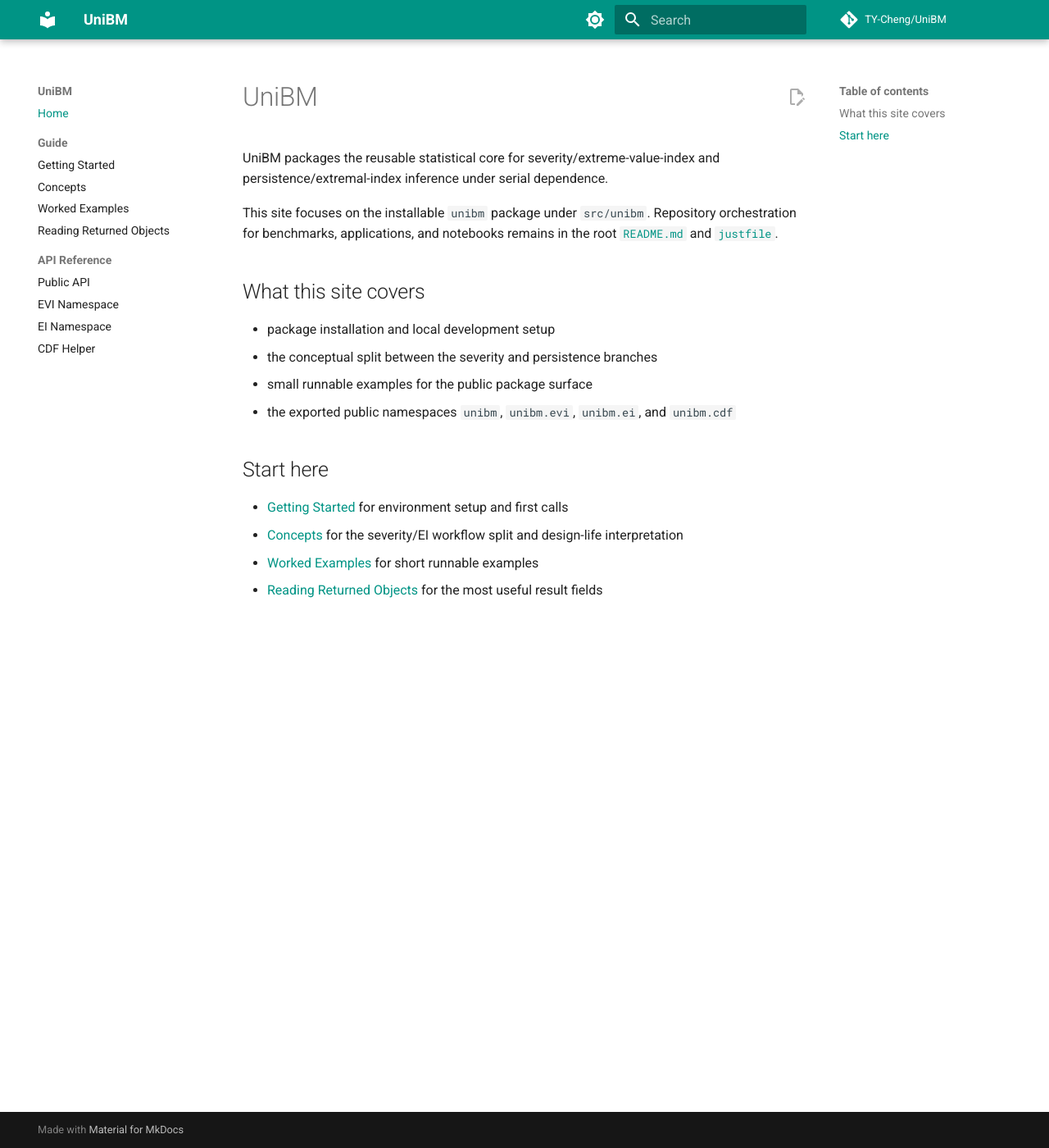
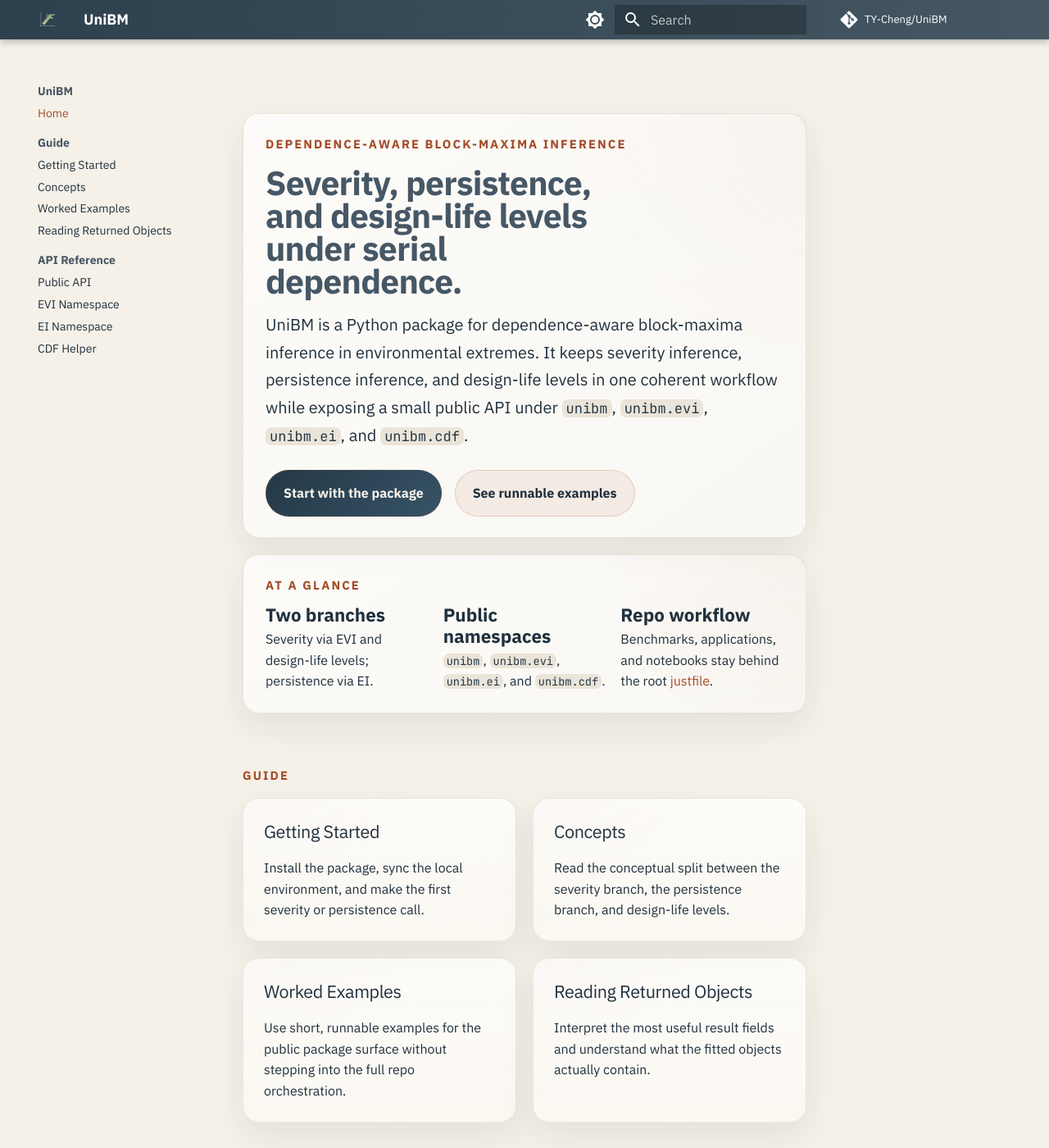
Before and after one commit to TY-Cheng/UniBM, an MkDocs documentation site: the page built from docs/index.md, in a window 1280 px wide and 1400 px high. Shown: the whole window at 82% size. Built offline with MkDocs 1.6.1 and Material for MkDocs 9.7.7, drawn with Linux system fonts in a browser that asks for light colours; comment, search, counter and statistics services are not loaded; some of the changed text lies outside the part shown.

Commit message:
Revamp docs site UI and wording
Overhaul documentation site: add branded SVG assets (favicon & mark), a new extra.css theme, and redesign index.md with hero, cards, and API overview.
Update mkdocs.yml to register logo, favicon, fonts, palette choices, and include extra_css/JS.
Make copy edits across docs (README, getting-started, concepts, api/evi, worked-examples) to clarify "installable" package wording, design-life terminology, and bootstrap/EI workflow phrasing.
Minor code docstring wording tweaks in src/unibm/__init__.py and src/unibm/evi/bootstrap.py.

Co-Authored-By: LYZ4951 <157664838+lyz4951@users.noreply.github.com>

```diff
--- a/docs/index.md
+++ b/docs/index.md
@@ -1,26 +1,90 @@
-# UniBM
+<section class="unibm-hero">
+  <div class="unibm-hero-grid">
+    <div class="unibm-panel unibm-panel-primary">
+      <p class="unibm-eyebrow">Dependence-aware block-maxima inference</p>
+      <h1>Severity, persistence, and design-life levels under serial dependence.</h1>
+      <p class="unibm-lead">
+        UniBM is a Python package for dependence-aware block-maxima inference in
+        environmental extremes. It keeps severity inference, persistence
+        inference, and design-life levels in one coherent workflow while
+        exposing a small public API under <code>unibm</code>,
+        <code>unibm.evi</code>, <code>unibm.ei</code>, and <code>unibm.cdf</code>.
+      </p>
+      <div class="unibm-actions">
+        <a class="unibm-button unibm-button-primary" href="getting-started/">
+          Start with the package
+        </a>
+        <a class="unibm-button unibm-button-secondary" href="worked-examples/">
+          See runnable examples
+        </a>
+      </div>
+    </div>
+    <aside class="unibm-panel unibm-panel-secondary">
+      <p class="unibm-kicker">At a glance</p>
+      <div class="unibm-metrics">
+        <div class="unibm-metric">
+          <strong>Two branches</strong>
+          <span>Severity via EVI and design-life levels; persistence via EI.</span>
+        </div>
+        <div class="unibm-metric">
+          <strong>Public namespaces</strong>
+          <span><code>unibm</code>, <code>unibm.evi</code>, <code>unibm.ei</code>, and <code>unibm.cdf</code>.</span>
+        </div>
+        <div class="unibm-metric">
+          <strong>Repo workflow</strong>
+          <span>Benchmarks, applications, and notebooks stay behind the root <a href="https://github.com/TY-Cheng/UniBM/blob/main/justfile">justfile</a>.</span>
+        </div>
+      </div>
+    </aside>
+  </div>
+</section>
 
-UniBM packages the reusable statistical core for severity/extreme-value-index
-and persistence/extremal-index inference under serial dependence.
+<p class="unibm-section-label">Guide</p>
 
-This site focuses on the installable `unibm` package under `src/unibm`.
-Repository orchestration for benchmarks, applications, and notebooks remains in
-the root [`README.md`](https://github.com/TY-Cheng/UniBM/blob/main/README.md)
-and [`justfile`](https://github.com/TY-Cheng/UniBM/blob/main/justfile).
+<div class="unibm-card-grid">
+  <a class="unibm-card" href="getting-started/">
+    <h3>Getting Started</h3>
+    <p>Install the package, sync the local environment, and make the first severity or persistence call.</p>
+  </a>
+  <a class="unibm-card" href="concepts/">
+    <h3>Concepts</h3>
+    <p>Read the conceptual split between the severity branch, the persistence branch, and design-life levels.</p>
+  </a>
+  <a class="unibm-card" href="worked-examples/">
+    <h3>Worked Examples</h3>
+    <p>Use short, runnable examples for the public package surface without stepping into the full repo orchestration.</p>
+  </a>
+  <a class="unibm-card" href="reading-returned-objects/">
+    <h3>Reading Returned Objects</h3>
+    <p>Interpret the most useful result fields and understand what the fitted objects actually contain.</p>
+  </a>
+</div>
 
-## What this site covers
+<p class="unibm-section-label">API Surface</p>
 
-- package installation and local development setup
-- the conceptual split between the severity and persistence branches
-- small runnable examples for the public package surface
-- the exported public namespaces `unibm`, `unibm.evi`, `unibm.ei`, and
-  `unibm.cdf`
+<div class="unibm-card-grid">
+  <a class="unibm-card" href="api/public-api/">
+    <h3>Public API</h3>
+    <p>Start from the top-level package namespace and the recommended entrypoints.</p>
+  </a>
+  <a class="unibm-card" href="api/evi/">
+    <h3>EVI Namespace</h3>
+    <p>Severity-side estimation, block-quantile scaling, and design-life helpers.</p>
+  </a>
+  <a class="unibm-card" href="api/ei/">
+    <h3>EI Namespace</h3>
+    <p>Persistence-side procedures for extremal-index estimation under dependence.</p>
+  </a>
+  <a class="unibm-card" href="api/cdf/">
+    <h3>CDF Helper</h3>
+    <p>Supporting helper functionality exposed as part of the public package surface.</p>
+  </a>
+</div>
 
-## Start here
-
-- [Getting Started](getting-started.md) for environment setup and first calls
-- [Concepts](concepts.md) for the severity/EI workflow split and design-life
-  interpretation
-- [Worked Examples](worked-examples.md) for short runnable examples
-- [Reading Returned Objects](reading-returned-objects.md) for the most useful
-  result fields
+<p class="unibm-note">
+  This site is intentionally package-focused. Repository-level orchestration for
+  benchmarks, applications, and notebook rebuilds remains in the root
+  <a href="https://github.com/TY-Cheng/UniBM/blob/main/README.md">README</a>
+  and
+  <a href="https://github.com/TY-Cheng/UniBM/blob/main/justfile">justfile</a>.
+</p>
--- /dev/null
+++ b/docs/stylesheets/extra.css
@@ -0,0 +1,258 @@
+:root {
+  --unibm-radius: 1rem;
+  --unibm-shadow: 0 16px 40px rgba(20, 32, 43, 0.08);
+}
+
+[data-md-color-scheme="default"] {
+  --md-default-bg-color: #f5f1e8;
+  --md-default-bg-color--light: #fbf8f2;
+  --md-default-bg-color--lighter: #ffffff;
+  --md-default-fg-color: #20303d;
+  --md-default-fg-color--light: #465765;
+  --md-default-fg-color--lighter: #6d7d88;
+  --md-primary-fg-color: #243847;
+  --md-primary-fg-color--light: #2f4758;
+  --md-accent-fg-color: #a34b26;
+  --md-typeset-a-color: #a34b26;
+  --md-code-bg-color: #ebe4d8;
+  --md-code-fg-color: #243847;
+}
+
+[data-md-color-scheme="slate"] {
+  --md-default-bg-color: #101821;
+  --md-default-bg-color--light: #162330;
+  --md-default-bg-color--lighter: #1b2b3a;
+  --md-default-fg-color: #e8e0d4;
+  --md-default-fg-color--light: #c7bdaf;
+  --md-default-fg-color--lighter: #9faeaf;
+  --md-primary-fg-color: #1e2c38;
+  --md-primary-fg-color--light: #283c4c;
+  --md-accent-fg-color: #dd7a48;
+  --md-typeset-a-color: #f09a6a;
+  --md-code-bg-color: #15212d;
+  --md-code-fg-color: #f4ecdf;
+}
+
+.md-header {
+  backdrop-filter: saturate(180%) blur(14px);
+  background: linear-gradient(90deg, rgba(36, 56, 71, 0.96), rgba(54, 74, 88, 0.92));
+}
+
+.md-tabs {
+  background: linear-gradient(90deg, rgba(27, 42, 54, 0.98), rgba(40, 60, 76, 0.9));
+}
+
+.md-typeset h1,
+.md-typeset h2,
+.md-typeset h3 {
+  letter-spacing: -0.02em;
+}
+
+.md-typeset h1 {
+  font-weight: 700;
+}
+
+.md-content__inner {
+  margin-bottom: 3rem;
+}
+
+.unibm-hero {
+  padding: 2rem 0 1rem;
+}
+
+.unibm-hero-grid {
+  display: grid;
+  gap: 1rem;
+  grid-template-columns: 1fr;
+  align-items: stretch;
+}
+
+.unibm-panel {
+  border: 1px solid rgba(114, 90, 72, 0.14);
+  border-radius: var(--unibm-radius);
+  padding: 1.25rem 1.35rem;
+  box-shadow: var(--unibm-shadow);
+  background:
+    linear-gradient(145deg, rgba(255, 255, 255, 0.72), rgba(255, 255, 255, 0.5)),
+    radial-gradient(circle at top right, rgba(163, 75, 38, 0.1), transparent 35%);
+}
+
+[data-md-color-scheme="slate"] .unibm-panel {
+  border-color: rgba(221, 122, 72, 0.16);
+  box-shadow: 0 18px 42px rgba(0, 0, 0, 0.28);
+  background:
+    linear-gradient(145deg, rgba(24, 36, 48, 0.86), rgba(17, 25, 33, 0.92)),
+    radial-gradient(circle at top right, rgba(221, 122, 72, 0.14), transparent 38%);
+}
+
+.unibm-panel-primary,
+.unibm-panel-secondary {
+  max-width: 68rem;
+}
+
+.unibm-eyebrow,
+.unibm-kicker,
+.unibm-section-label {
+  color: var(--md-accent-fg-color);
+  font-size: 0.74rem;
+  font-weight: 700;
+  letter-spacing: 0.14em;
+  text-transform: uppercase;
+}
+
+.unibm-eyebrow {
+  margin: 0 0 0.75rem;
+}
+
+.unibm-hero h1 {
+  margin: 0 0 0.8rem;
+  max-width: 18ch;
+  font-size: clamp(2rem, 3.2vw, 3rem);
+  line-height: 0.98;
+}
+
+.unibm-lead {
+  max-width: 44rem;
+  margin: 0;
+  font-size: 1rem;
+  line-height: 1.68;
+}
+
+.unibm-actions {
+  display: flex;
+  flex-wrap: wrap;
+  gap: 0.8rem;
+  margin-top: 1.3rem;
+}
+
+.unibm-button {
+  display: inline-flex;
+  align-items: center;
+  gap: 0.45rem;
+  border-radius: 999px;
+  padding: 0.72rem 1.05rem;
+  border: 1px solid rgba(163, 75, 38, 0.2);
+  text-decoration: none !important;
+  font-weight: 600;
+  transition: transform 140ms ease, border-color 140ms ease, background-color 140ms ease;
+}
+
+.unibm-button:hover {
+  transform: translateY(-1px);
+  border-color: rgba(163, 75, 38, 0.45);
+}
+
+.unibm-button-primary {
+  background: linear-gradient(135deg, #243847, #365365);
+  color: #f7f2ea !important;
+}
+
+.unibm-button-secondary {
+  background: rgba(163, 75, 38, 0.08);
+  color: var(--md-default-fg-color) !important;
+}
+
+[data-md-color-scheme="slate"] .unibm-button-primary {
+  background: linear-gradient(135deg, #304a5c, #436278);
+}
+
+[data-md-color-scheme="slate"] .unibm-button-secondary {
+  background: rgba(221, 122, 72, 0.12);
+}
+
+.unibm-kicker {
+  margin: 0 0 0.6rem;
+}
+
+.unibm-metrics {
+  display: grid;
+  gap: 0.9rem;
+  grid-template-columns: repeat(3, minmax(0, 1fr));
+}
+
+.unibm-metric strong {
+  display: block;
+  margin-bottom: 0.2rem;
+  font-size: 1.12rem;
+  line-height: 1.15;
+}
+
+.unibm-section-label {
+  margin-top: 2.2rem;
+  margin-bottom: 0.75rem;
+}
+
+.unibm-card-grid {
+  display: grid;
+  gap: 1rem;
+  grid-template-columns: repeat(2, minmax(0, 1fr));
+  margin: 0.25rem 0 1.5rem;
+}
+
+.unibm-card {
+  display: block;
+  border-radius: var(--unibm-radius);
+  padding: 1.2rem 1.25rem;
+  border: 1px solid rgba(114, 90, 72, 0.12);
+  box-shadow: var(--unibm-shadow);
+  text-decoration: none !important;
+  color: inherit !important;
+  background:
+    linear-gradient(180deg, rgba(255, 255, 255, 0.74), rgba(251, 248, 242, 0.92)),
+    linear-gradient(135deg, rgba(163, 75, 38, 0.08), transparent 42%);
+  transition: transform 140ms ease, border-color 140ms ease, box-shadow 140ms ease;
+}
+
+[data-md-color-scheme="slate"] .unibm-card {
+  border-color: rgba(221, 122, 72, 0.14);
+  background:
+    linear-gradient(180deg, rgba(21, 33, 45, 0.92), rgba(16, 24, 33, 0.98)),
+    linear-gradient(135deg, rgba(221, 122, 72, 0.1), transparent 45%);
+}
+
+.unibm-card:hover {
+  transform: translateY(-2px);
+  border-color: rgba(163, 75, 38, 0.35);
+  box-shadow: 0 20px 44px rgba(20, 32, 43, 0.12);
+}
+
+.unibm-card h3 {
+  margin-top: 0;
+  margin-bottom: 0.55rem;
+  font-size: 1.08rem;
+}
+
+.unibm-card p:last-child {
+  margin-bottom: 0;
+}
+
+.unibm-note {
+  margin-top: 1rem;
+  padding-left: 0.9rem;
+  border-left: 3px solid rgba(163, 75, 38, 0.45);
+  font-size: 0.98rem;
+}
+
+.md-typeset code {
+  border-radius: 0.35rem;
+}
+
+@media screen and (max-width: 76.1875em) {
+  .unibm-metrics {
+    grid-template-columns: 1fr;
+  }
+}
+
+@media screen and (max-width: 44.9375em) {
+  .unibm-card-grid {
+    grid-template-columns: 1fr;
+  }
+
+  .unibm-hero h1 {
+    max-width: none;
+  }
+
+  .unibm-metrics {
+    grid-template-columns: 1fr;
+  }
+}
--- a/mkdocs.yml
+++ b/mkdocs.yml
@@ -1,5 +1,5 @@
 site_name: UniBM
-site_description: Package-focused documentation for the reusable UniBM statistical core.
+site_description: Package-focused documentation for dependence-aware block-maxima inference in environmental extremes.
 site_url: https://ty-cheng.github.io/UniBM/
 repo_url: https://github.com/TY-Cheng/UniBM
 repo_name: TY-Cheng/UniBM
@@ -8,23 +8,27 @@ strict: true
 
 theme:
   name: material
+  logo: assets/unibm-bamboo-mark.svg
+  favicon: assets/unibm-bamboo-favicon.svg
+  font:
+    text: IBM Plex Sans
+    code: JetBrains Mono
   features:
     - navigation.sections
     - navigation.top
-    - content.action.edit
     - content.code.copy
   palette:
     - media: "(prefers-color-scheme: light)"
       scheme: default
-      primary: teal
-      accent: teal
+      primary: blue grey
+      accent: deep orange
       toggle:
         icon: material/brightness-7
         name: Switch to dark mode
     - media: "(prefers-color-scheme: dark)"
       scheme: slate
-      primary: teal
-      accent: teal
+      primary: blue grey
+      accent: deep orange
       toggle:
         icon: material/brightness-4
         name: Switch to light mode
@@ -80,3 +84,6 @@ markdown_extensions:
 extra_javascript:
   - https://unpkg.com/mermaid@10/dist/mermaid.min.js
   - javascripts/mermaid.js
+
+extra_css:
+  - stylesheets/extra.css
--- a/src/unibm/__init__.py
+++ b/src/unibm/__init__.py
@@ -1,8 +1,8 @@
 """Public UniBM package facade.
 
-The reusable statistical package exposes grouped public namespaces under
-``unibm.evi`` and ``unibm.ei`` together with the standalone helper module
-``unibm.cdf``. Repo-local benchmark, application,
+The package exposes grouped public namespaces under ``unibm.evi`` and
+``unibm.ei`` together with the standalone helper module ``unibm.cdf``.
+Repo-local benchmark, application,
 and notebook orchestration code lives outside the package under
 ``scripts/``.
 """
```
Also changed, not shown: README.md (+1 -1 lines), docs/api/evi.md (+1 -1 lines), docs/concepts.md (+14 -13 lines), docs/getting-started.md (+5 -6 lines), docs/worked-examples.md (+1 -1 lines), docs/assets/unibm-bamboo-favicon.svg (added), docs/assets/unibm-bamboo-mark.svg (added), 1 other file.
